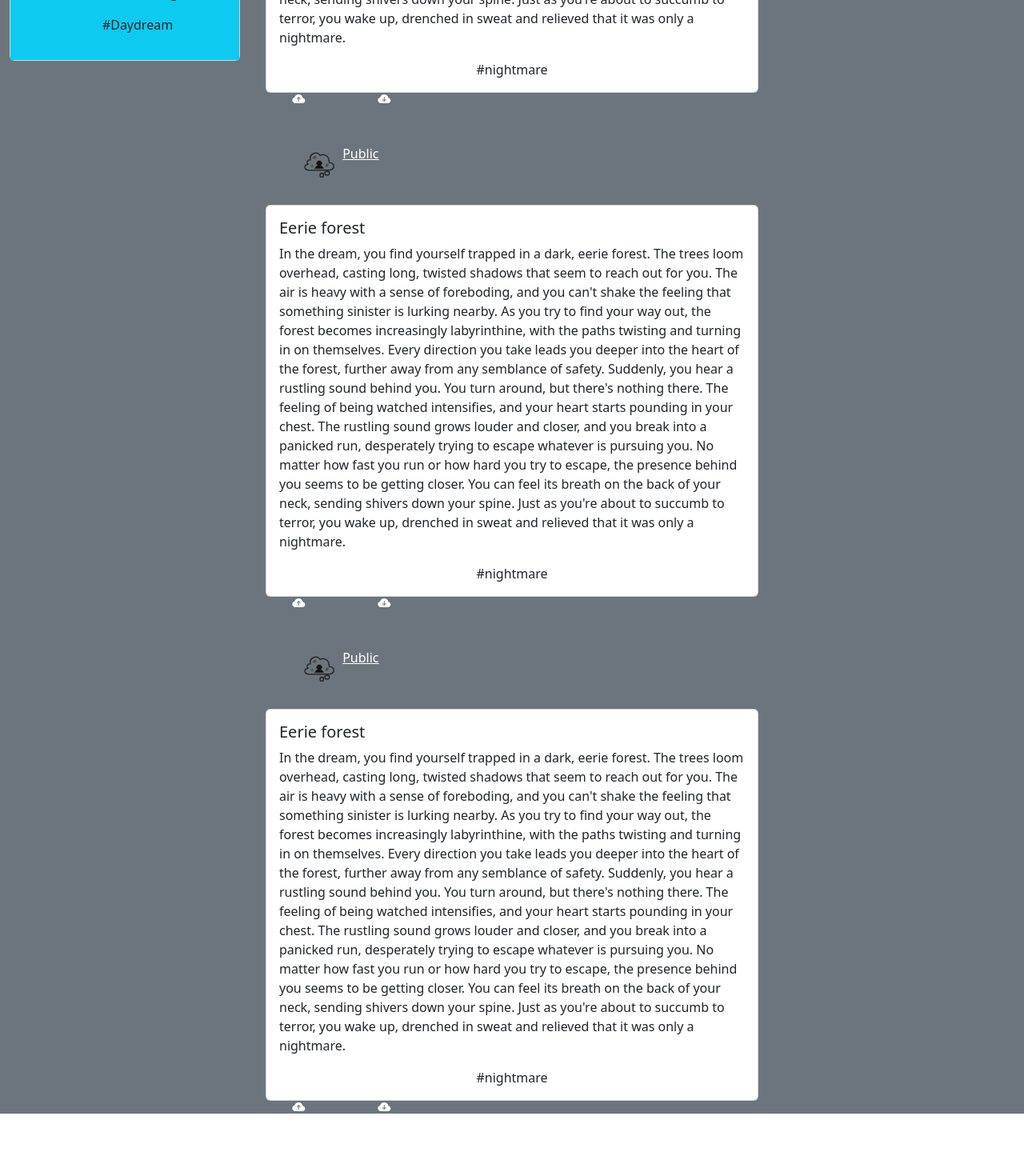
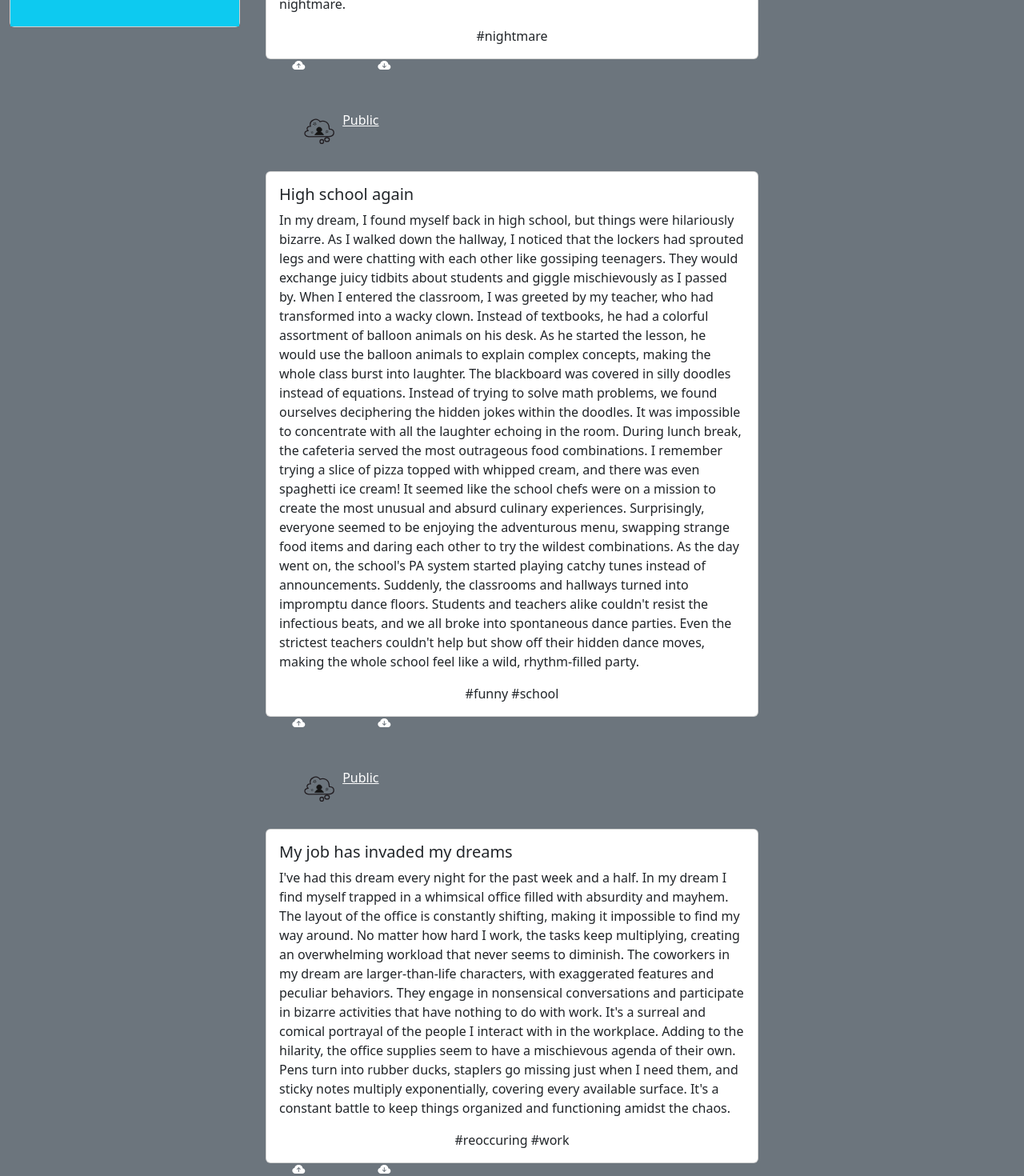
Before and after one commit to dreamy-dream-team/dream-team, a React (Vite) app in the folder frontend/: page /profile/public in a window 1280 px wide. Shown: the part 644-2114 px from the top of the page at 80% size. Before the commit the page ends 2036 px from the top, so only its background shows below. Built offline with nearby package versions, Linux system fonts and the light colour scheme.

Commit message:
working on profile

```diff
--- a/frontend/src/ui/profile/post.tsx
+++ b/frontend/src/ui/profile/post.tsx
@@ -58,18 +58,20 @@ function ProfilePost() {
 
             <Card>
                 <Card.Body>
-                    <Card.Title>Eerie forest </Card.Title>
+                    <Card.Title>High school again </Card.Title>
                     <Card.Text>
-                        In the dream, you find yourself trapped in a dark, eerie forest. The trees loom overhead, casting long, twisted shadows that seem to reach out for you. The air is heavy with a sense of foreboding, and you can't shake the feeling that something sinister is lurking nearby.
+                        In my dream, I found myself back in high school, but things were hilariously bizarre. As I walked down the hallway, I noticed that the lockers had sprouted legs and were chatting with each other like gossiping teenagers. They would exchange juicy tidbits about students and giggle mischievously as I passed by.
 
-                        As you try to find your way out, the forest becomes increasingly labyrinthine, with the paths twisting and turning in on themselves. Every direction you take leads you deeper into the heart of the forest, further away from any semblance of safety.
+                        When I entered the classroom, I was greeted by my teacher, who had transformed into a wacky clown. Instead of textbooks, he had a colorful assortment of balloon animals on his desk. As he started the lesson, he would use the balloon animals to explain complex concepts, making the whole class burst into laughter.
 
-                        Suddenly, you hear a rustling sound behind you. You turn around, but there's nothing there. The feeling of being watched intensifies, and your heart starts pounding in your chest. The rustling sound grows louder and closer, and you break into a panicked run, desperately trying to escape whatever is pursuing you.
+                        The blackboard was covered in silly doodles instead of equations. Instead of trying to solve math problems, we found ourselves deciphering the hidden jokes within the doodles. It was impossible to concentrate with all the laughter echoing in the room.
 
-                        No matter how fast you run or how hard you try to escape, the presence behind you seems to be getting closer. You can feel its breath on the back of your neck, sending shivers down your spine. Just as you're about to succumb to terror, you wake up, drenched in sweat and relieved that it was only a nightmare.
+                        During lunch break, the cafeteria served the most outrageous food combinations. I remember trying a slice of pizza topped with whipped cream, and there was even spaghetti ice cream! It seemed like the school chefs were on a mission to create the most unusual and absurd culinary experiences. Surprisingly, everyone seemed to be enjoying the adventurous menu, swapping strange food items and daring each other to try the wildest combinations.
+
+                        As the day went on, the school's PA system started playing catchy tunes instead of announcements. Suddenly, the classrooms and hallways turned into impromptu dance floors. Students and teachers alike couldn't resist the infectious beats, and we all broke into spontaneous dance parties. Even the strictest teachers couldn't help but show off their hidden dance moves, making the whole school feel like a wild, rhythm-filled party.
                     </Card.Text>
                 </Card.Body>
-                <p className="text-center">#nightmare</p>
+                <p className="text-center">#funny #school</p>
             </Card>
             <Row lg="6">
                 <svg xmlns="http://www.w3.org/2000/svg" width="16" height="16" fill="currentColor"
@@ -98,18 +100,16 @@ function ProfilePost() {
 
             <Card>
                 <Card.Body>
-                    <Card.Title>Eerie forest </Card.Title>
+                    <Card.Title>My job has invaded my dreams</Card.Title>
                     <Card.Text>
-                        In the dream, you find yourself trapped in a dark, eerie forest. The trees loom overhead, casting long, twisted shadows that seem to reach out for you. The air is heavy with a sense of foreboding, and you can't shake the feeling that something sinister is lurking nearby.
+                        I've had this dream every night for the past week and a half. In my dream I find myself trapped in a whimsical office filled with absurdity and mayhem. The layout of the office is constantly shifting, making it impossible to find my way around. No matter how hard I work, the tasks keep multiplying, creating an overwhelming workload that never seems to diminish.
 
-                        As you try to find your way out, the forest becomes increasingly labyrinthine, with the paths twisting and turning in on themselves. Every direction you take leads you deeper into the heart of the forest, further away from any semblance of safety.
+                        The coworkers in my dream are larger-than-life characters, with exaggerated features and peculiar behaviors. They engage in nonsensical conversations and participate in bizarre activities that have nothing to do with work. It's a surreal and comical portrayal of the people I interact with in the workplace.
 
-                        Suddenly, you hear a rustling sound behind you. You turn around, but there's nothing there. The feeling of being watched intensifies, and your heart starts pounding in your chest. The rustling sound grows louder and closer, and you break into a panicked run, desperately trying to escape whatever is pursuing you.
-
-                        No matter how fast you run or how hard you try to escape, the presence behind you seems to be getting closer. You can feel its breath on the back of your neck, sending shivers down your spine. Just as you're about to succumb to terror, you wake up, drenched in sweat and relieved that it was only a nightmare.
+                        Adding to the hilarity, the office supplies seem to have a mischievous agenda of their own. Pens turn into rubber ducks, staplers go missing just when I need them, and sticky notes multiply exponentially, covering every available surface. It's a constant battle to keep things organized and functioning amidst the chaos.
                     </Card.Text>
                 </Card.Body>
-                <p className="text-center">#nightmare</p>
+                <p className="text-center">#reoccuring #work</p>
             </Card>
             <Row lg="6">
                 <svg xmlns="http://www.w3.org/2000/svg" width="16" height="16" fill="currentColor"
--- a/frontend/src/ui/profile/profile.tsx
+++ b/frontend/src/ui/profile/profile.tsx
@@ -10,7 +10,7 @@ export const Profile = () => {
     return(
         <>
         < BrandExample />
-        <h3 className="bg-secondary text-center text-white">Welcome Username to your profile </h3>
+        {/*<h3 className="bg-secondary text-center text-white">Welcome Username to your profile </h3>*/}
         <Container fluid className="bg-secondary pt-5">
             {/*navbar*/}
             <Row>
```
